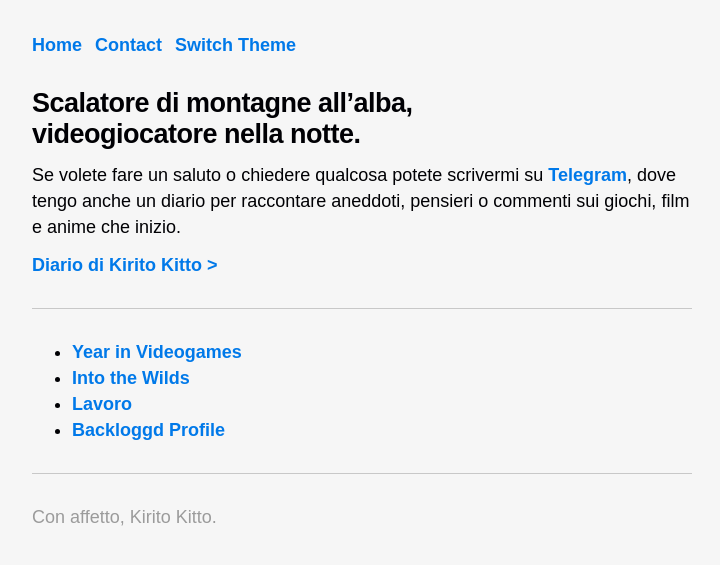
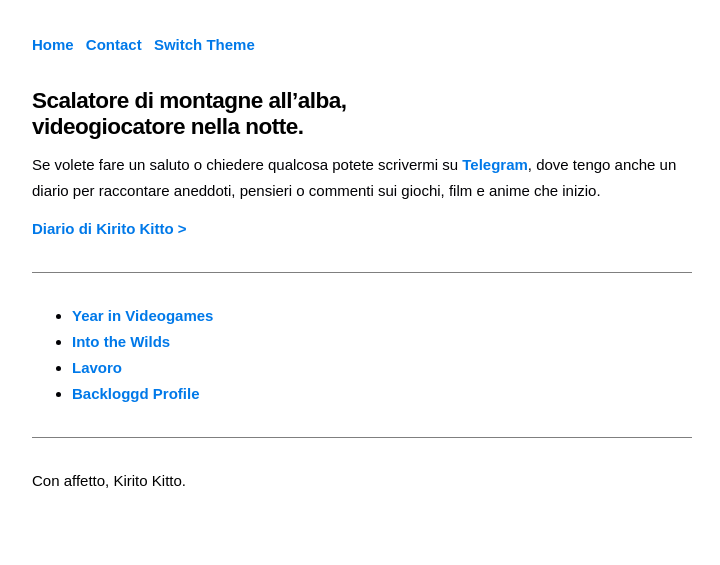
Before and after one commit to KiritoKitto/kiritokitto.github.io, a Jekyll site: the page built from index.md, in a window 1280 px wide. Shown: the top 565 px of the page, without its empty margins (278-998 px from the left). Built offline with Jekyll 4.4.1, drawn with Linux system fonts in a browser that asks for light colours; some web fonts are replaced; our own code applies the rules of GitHub Pages for plain Markdown files; a script that is not in the unit is left out.

Commit message:
style change

```diff
--- a/css/dark.css
+++ b/css/dark.css
@@ -5,9 +5,9 @@
     --color-background: rgb(0, 0, 0);
     --color-background-secondary: rgba(0, 0, 0, 0.2);
 
-    --color-primary: rgb(236, 236, 236);
-    --color-secondary: rgb(189, 192, 194);
-    --color-tertiary: rgb(103, 103, 103);
+    --color-primary: rgb(255, 255, 255);
+    --color-secondary: rgb(255, 255, 255);
+    --color-tertiary: rgb(255, 255, 255);
 
     --color-highlight: #CFA800;
 
--- a/css/light.css
+++ b/css/light.css
@@ -2,12 +2,12 @@
     --font: "Cascadia Code", sans-serif;
     --font-title: "Cascadia Code", sans-serif;
 
-    --color-background: #f6f6f6;
-    --color-background: #f6f6f6;
+    --color-background: #ffffff;
+    --color-background: #ffffff;
 
-    --color-primary: #000004;
+    --color-primary: #000000;
     --color-secondary: #000004;
-    --color-tertiary: #9B9B9B;
+    --color-tertiary: #000000;
 
     --color-highlight: #0079e9;
 
--- a/css/style.css
+++ b/css/style.css
@@ -3,7 +3,7 @@
 :root {
   --width: 700px;
 
-  --font-size: 18px;
+  --font-size: 15px;
   --font-line: 26px;
   --font-line-title: 1.15;
 
```
